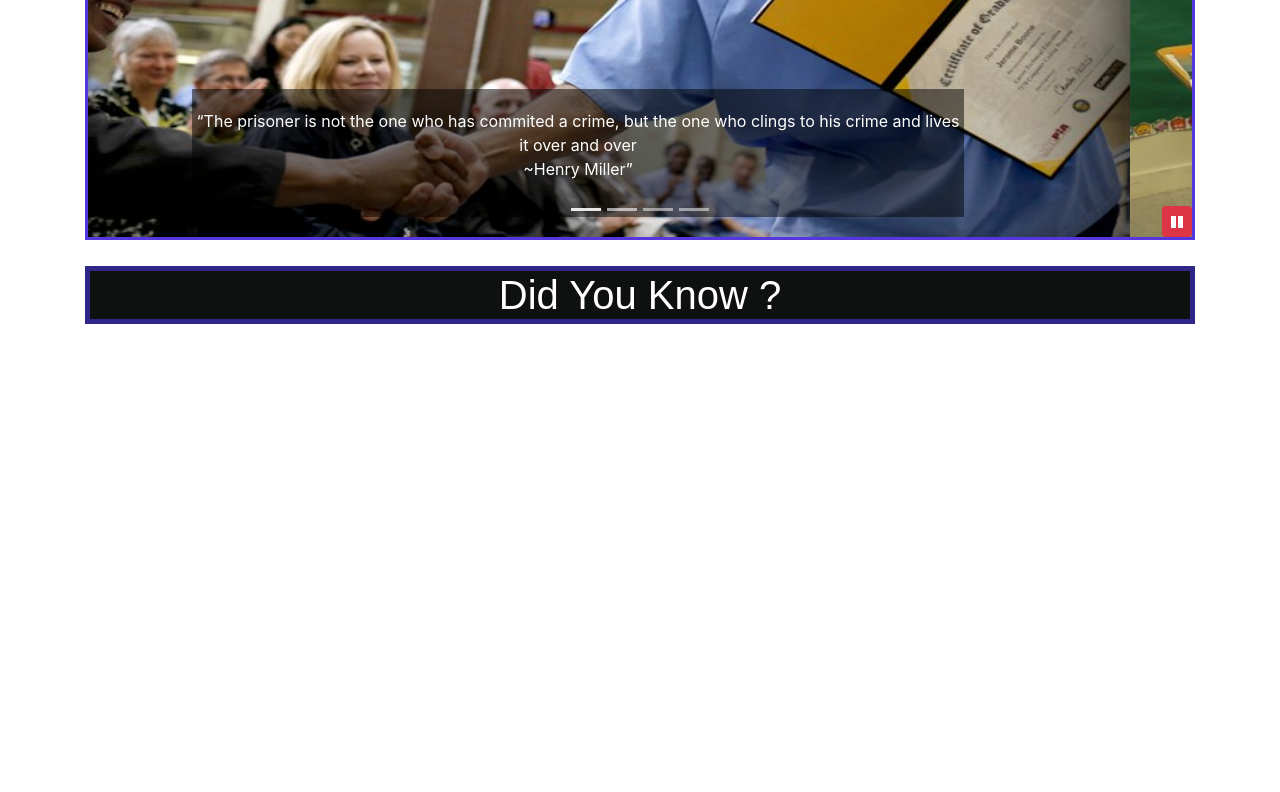
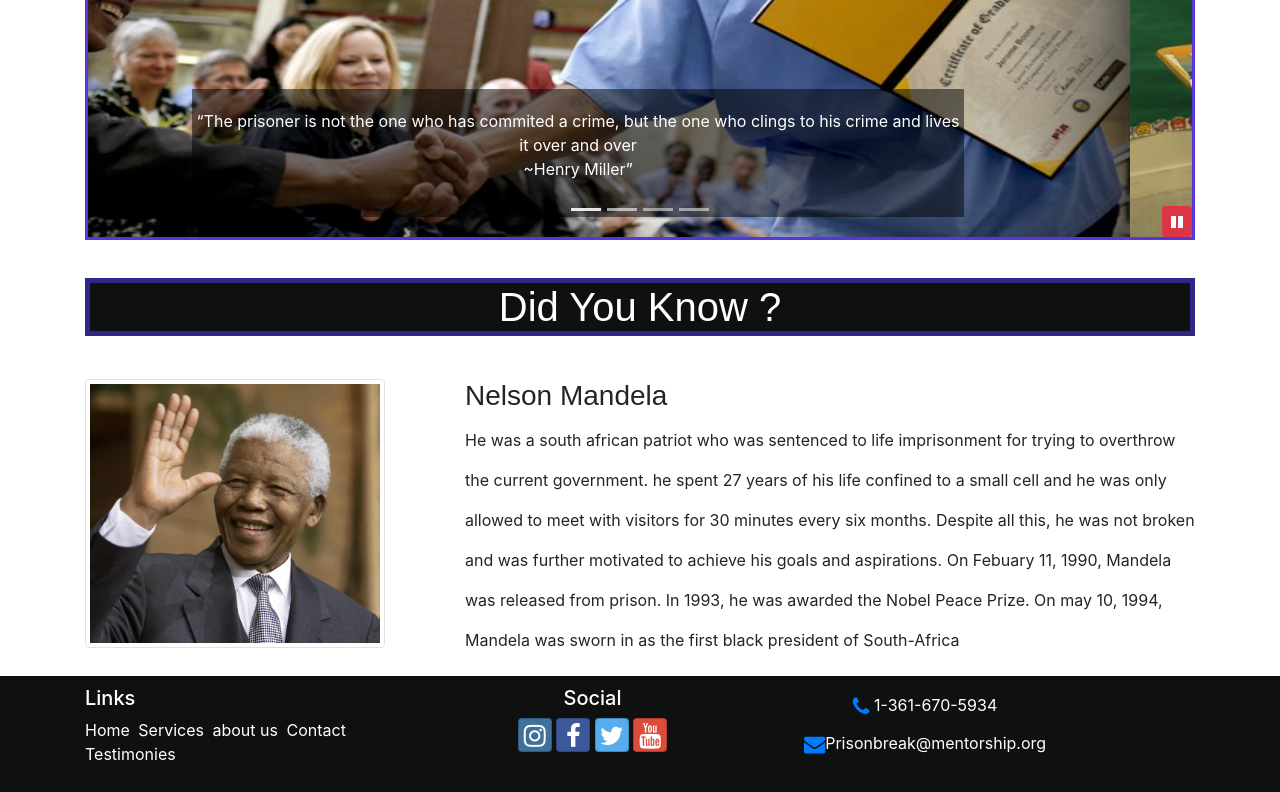
Before and after one commit to Bolexzy1/Prisonbreak, a website: page index.html in a window 1280 px wide. Shown: the part 468-1260 px from the top of the page. Before the commit the page ends 800 px from the top, so only its background shows below. Drawn offline with nearby package versions, Linux system fonts and the light colour scheme.

Commit message:
addition of footer and pictures

```diff
--- a/css/styles.css
+++ b/css/styles.css
@@ -79,7 +79,7 @@ body {
 }
 
 .factual {
-    margin-top: 2%;
+    margin-top: 3%;
 }
 
 h1, h2, h3 {
@@ -102,3 +102,33 @@ h1, h2, h3 {
     width: 100%;
     height: 500px
 }
+
+.mandela1, .mandela2 {
+    margin-top: 3%;
+}
+
+
+.mandela1.5{
+    width: 78px;
+    height: 45px;
+}
+
+.mandela2 {
+    line-height: 2.5
+}
+
+.site-footer {
+    background: #0f1111;
+    padding: 10px 0;
+    color: #ffffff;
+
+}
+
+.site-footer a{
+    color: #ffffff;
+}
+
+.list-unstyled a {
+    display: inline;
+
+}
--- a/index.html
+++ b/index.html
@@ -133,11 +133,54 @@
     <div class="container factual">
         <div class="row row-content">
 
-            <div class="col facts">
+            <div class="col-12 facts">
                 <h1>Did You Know ?</h1>
             </div>
+            <div class="col-12 col-sm-4 facts mandela1">
+                <img class="d-flex  img-thumbnail mandela1.5" src="img\nelsonmandela.webp" alt="nelson Mandela" width="300" height="300"/>
+
+            </div>
+            <div class="col-12 col-sm-8 facts mandela2">
+                <h3>Nelson Mandela</h3>
+                <p>He was a south african patriot  who was sentenced to life imprisonment for trying to overthrow the current government. he spent 27 years of his life confined to a small cell and he was only  allowed to meet with visitors for 30 minutes
+                    every six months. Despite all this, he was not broken and was further motivated to achieve his goals and aspirations. On Febuary 11, 1990,
+                    Mandela was released from prison. In 1993, he was awarded the Nobel Peace Prize. On may 10, 1994, Mandela was sworn in as the first
+                    black president of South-Africa
+                </p>
+            </div>
+
+
         </div>
     </div>
+
+    <footer class="site-footer">
+        <div class="container">
+            <div class="row">
+                <div class="col-6 col-sm-4 ">
+                    <h5>Links</h5>
+                    <ul class="list-unstyled">
+                        <li class="d-md-inline pr-1"><a href="#">Home</a></li>
+                        <li class="d-md-inline pr-1"><a href="#">Services</a></li>
+                        <li class="d-md-inline pr-1"><a href="#">about us</a></li>
+                        <li class="d-md-inline pr-1"><a href="#">Contact</a></li>
+                        <li><a href="#">Testimonies</a></li>
+                    </ul>
+                </div>
+                <div class="col-6 col-sm-3 text-center">
+                    <h5>Social</h5>
+                    <a class="btn btn-social-icon btn-instagram" href="http://instagram.com/"><i class="fa fa-instagram"></i></a>
+                    <a class=" btn btn-social-icon btn-facebook" href="http://facebook.com/"><i class="fa fa-facebook"></i></a>
+                    <a class="btn btn-social-icon btn-twitter" href="http://twitter.com/"><i class="fa fa-twitter"></i></a>
+                    <a class="btn btn-social-icon btn-google" href="http://youtube.com/"><i class="fa fa-youtube"></i></a>
+                </div>
+                <div class="col-sm-4 text-center" >
+                    <a class="btn btn-link" href="tel:+13616958171"><i class="fa fa-phone fa-lg text-primary"></i> 1-361-670-5934</a><br/>
+                    <a class="btn btn-link" href="mailto:campsites@nucamp.co"><i class="fa fa-envelope fa-lg text-primary"></i>Prisonbreak@mentorship.org</a>
+                </div>
+            </div>
+        </div>
+    </footer>
+
 
 
 
```
Also changed, not shown: 1 other file.
